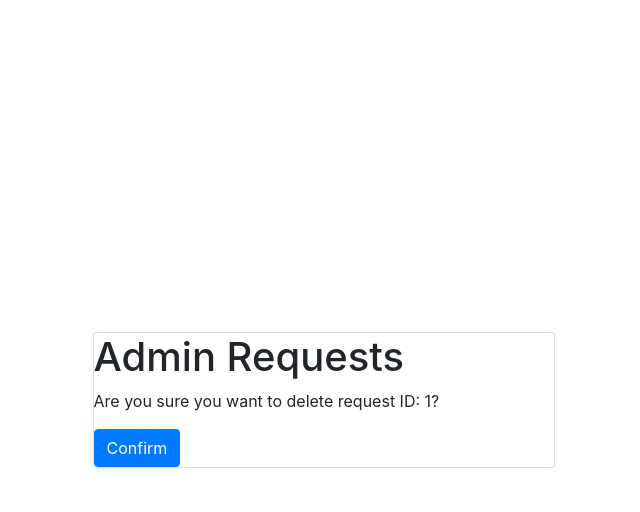
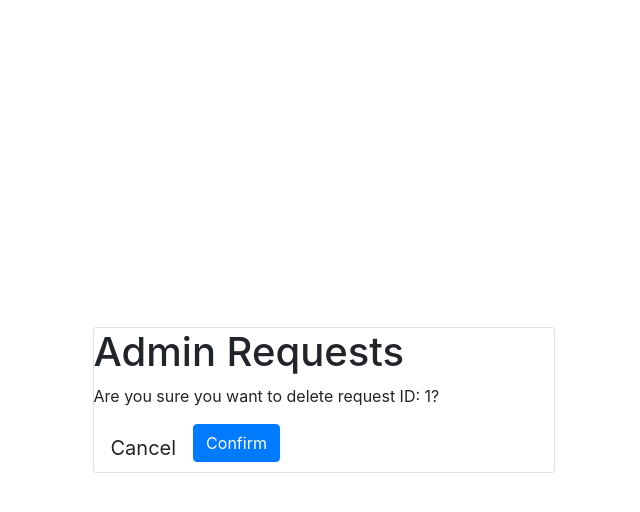
Before and after one commit to narcissist104/Sawfish, a Django app: page /admin_requests/delete/1 in a window 1280 px wide. Shown: the top 512 px of the page, without its empty margins (640-1280 px from the left). Run offline with Django 4.2, Linux system fonts and the light colour scheme.

Commit message:
Added cancel button to delete page

```diff
--- a/lessons/templates/admin_delete_requests.html
+++ b/lessons/templates/admin_delete_requests.html
@@ -8,6 +8,8 @@
           <h1 class="cover-heading">Admin Requests</h1>
           <p class="cover-text">Are you sure you want to delete request ID: {{ request }}?</p>
           <div class="row col-sm-20 col-md-9 offset-md--3">
+            <a href='http://localhost:8000/admin_requests/' class="btn btn-lg">Cancel</a>
+            <br/>
           <form action='{{req.id}}' method="post">
             {% csrf_token %}
             <input type="submit" value="Confirm" class="btn btn-primary">
```
